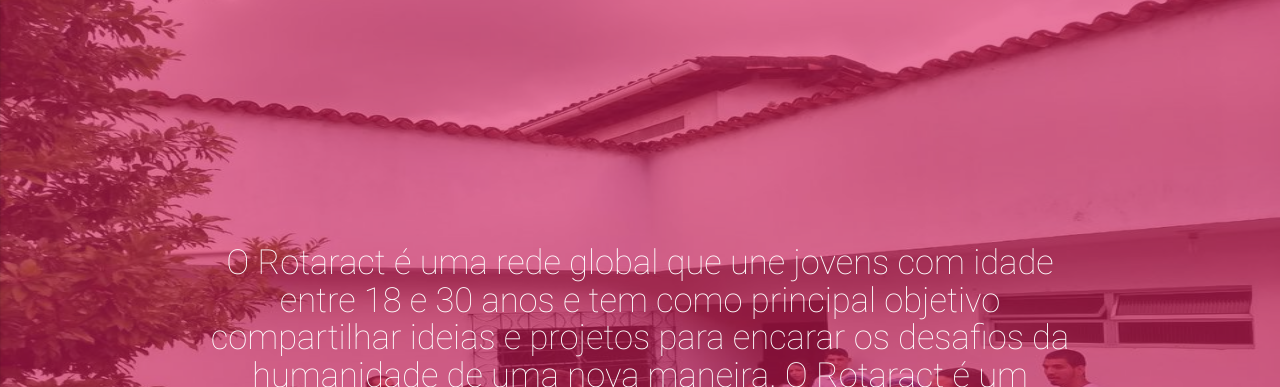
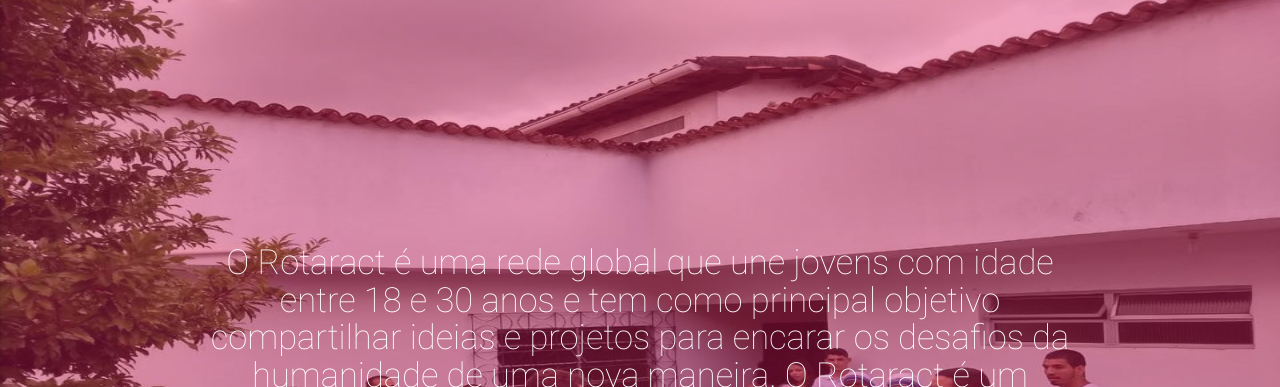
Before and after one commit to rct-salvador-aratu/rct-salvador-aratu.github.io, a plain HTML site: page index.html in a window 1280 px wide. Shown: the part 67-454 px from the top of the page. Drawn offline with nearby package versions, Linux system fonts and the light colour scheme.

Commit message:
Ajuste na cor de background

```diff
--- a/css/style.css
+++ b/css/style.css
@@ -12,7 +12,7 @@
 } */
 
 .img-intro {
-    filter: opacity(0.4);
+    filter: opacity(0.6);
     height: 632px;
 }
 
```
